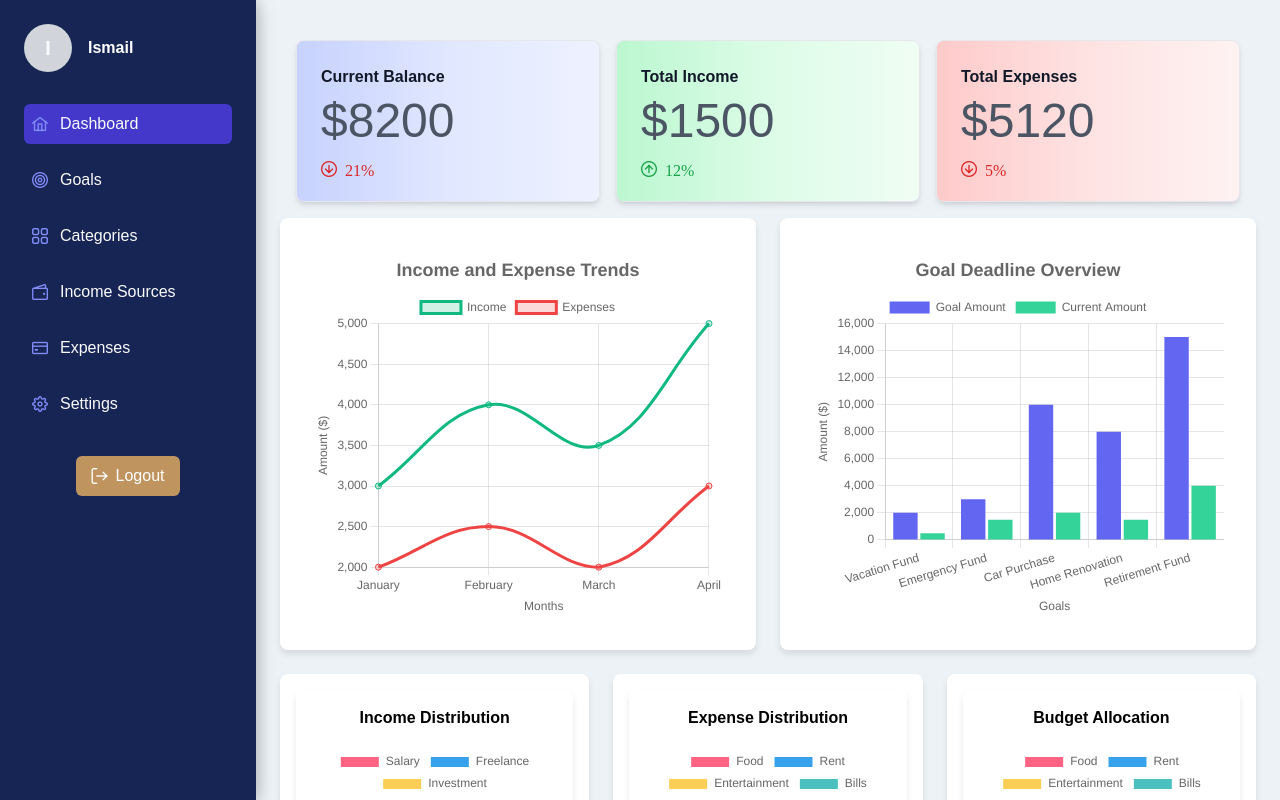
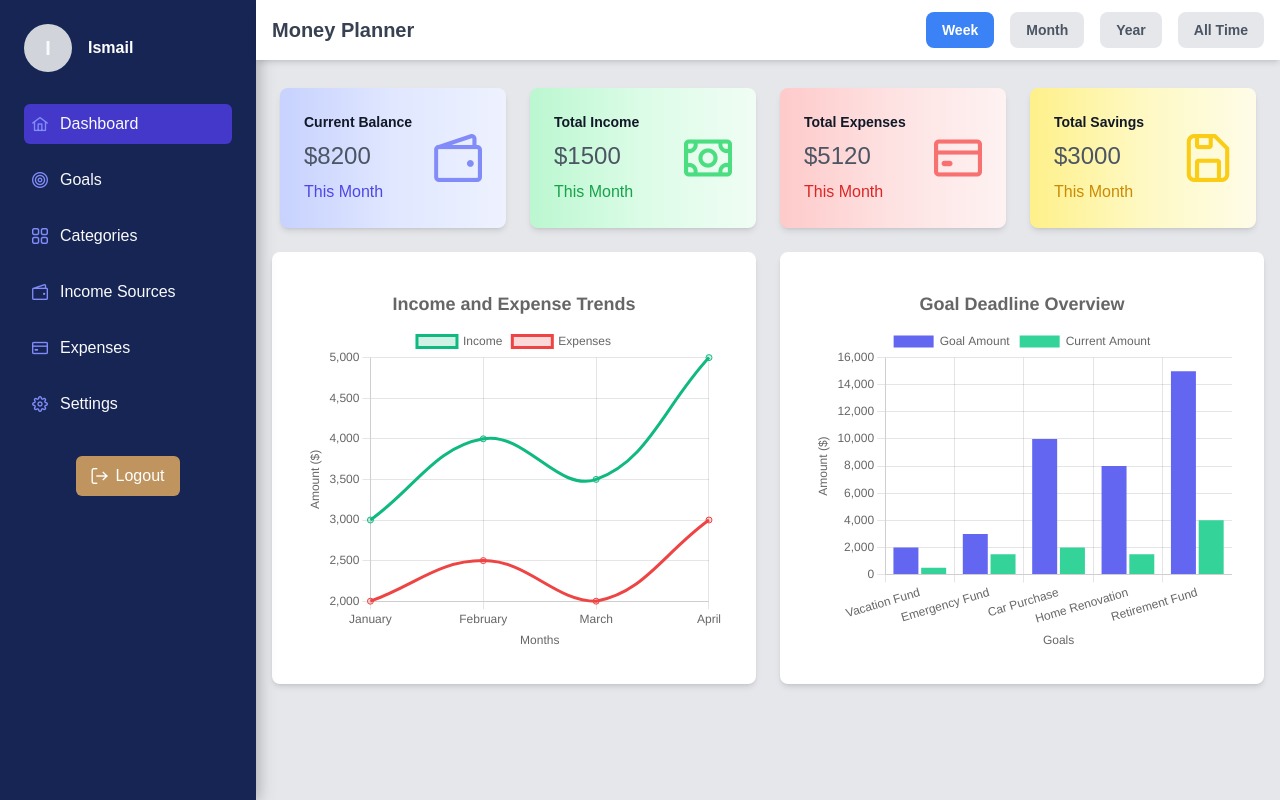
Before and after one commit to LvLTroubleshooter/money_planner, a Vue app in the folder frontendvue/: page /user-dashboard in a window 1280 px wide. Shown: the top 800 px of the page. Built offline with nearby package versions, Linux system fonts and the light colour scheme.

Commit message:
finish the dashboard added goalsview

```diff
--- /dev/null
+++ b/frontendvue/src/components/DashboardNavbar.vue
@@ -0,0 +1,48 @@
+<script setup>
+import { reactive, defineEmits } from "vue";
+
+const filters = ["Week", "Month", "Year", "All Time"];
+const activeFilter = reactive({ current: "Week" });
+const emit = defineEmits(["filter-change"]);
+
+const selectFilter = (filter) => {
+  activeFilter.current = filter;
+  emit("filter-change", filter);
+};
+</script>
+
+<template>
+  <div class="bg-white shadow-md fixed top-0 left-64 right-0 z-50">
+    <div class="flex items-center justify-between px-4 py-3">
+      <!-- Existing Content -->
+      <div class="text-xl font-bold text-gray-700">Money Planner</div>
+
+      <!-- Filters -->
+      <div class="flex space-x-4">
+        <button
+            v-for="filter in filters"
+            :key="filter"
+            :class="[
+            'px-4 py-2 rounded-lg text-sm font-semibold transition-colors',
+            activeFilter.current === filter
+              ? 'bg-blue-500 text-white'
+              : 'bg-gray-200 text-gray-600 hover:bg-blue-100'
+          ]"
+            @click="selectFilter(filter)"
+        >
+          {{ filter }}
+        </button>
+      </div>
+    </div>
+  </div>
+</template>
+
+<style scoped>
+.bg-custom-color {
+  background-color: rgba(191, 148, 95, 1);
+}
+
+.hover\:bg-custom-hover-color:hover {
+  background-color: rgba(164, 120, 65, 1);
+}
+</style>
--- /dev/null
+++ b/frontendvue/src/components/GoalsNavbar.vue
@@ -0,0 +1,16 @@
+<script setup>
+
+
+
+</script>
+
+<template>
+  <div class="bg-white shadow-md fixed top-0 left-64 right-0 z-50">
+    <div class="flex items-center justify-between px-4 py-3">
+      <!-- Existing Content -->
+      <div class="text-xl font-bold text-gray-700">Money Planner</div>
+
+
+    </div>
+  </div>
+</template>
--- a/frontendvue/src/components/SummaryCard.vue
+++ b/frontendvue/src/components/SummaryCard.vue
@@ -1,47 +1,98 @@
 <script setup>
-import {RouterLink} from "vue-router";
+import { reactive } from "vue";
 import Card from "@/components/Card.vue";
 
-defineProps({
-  title: String,
-  value: String,
-  description: String,
+const data = reactive({
+  currentBalance: { title: "Current Balance", value: "$8200", change: "21%", icon: "pi pi-wallet", color: "text-indigo-600" },
+  totalIncome: { title: "Total Income", value: "$1500", change: "12%", icon: "pi pi-money-bill", color: "text-green-600" },
+  totalExpenses: { title: "Total Expenses", value: "$5120", change: "5%", icon: "pi pi-credit-card", color: "text-red-600" },
+  totalSavings: { title: "Total Savings", value: "$3000", change: "10%", icon: "pi pi-save", color: "text-yellow-600" },
 });
+
+const views = reactive(["This Month", "This Year", "Overall"]);
+const activeView = reactive({
+  currentBalance: 0,
+  totalIncome: 0,
+  totalExpenses: 0,
+  totalSavings: 0,
+});
+
+const toggleView = (cardKey) => {
+  activeView[cardKey] = (activeView[cardKey] + 1) % views.length;
+};
 </script>
 
 <template>
   <section class="bg-gray-200">
     <div class="container-xl lg:container m-auto">
       <!-- Grid Layout -->
-      <div class="grid grid-cols-1 md:grid-cols-3 gap-4 p-4 rounded-lg">
+      <div class="grid grid-cols-1 md:grid-cols-4 gap-6 p-2 rounded-lg">
         <!-- Current Balance Section -->
-        <Card class="min-h-full flex flex-col justify-between shadow-lg border rounded-lg p-6 transition-transform transform hover:scale-105 hover:shadow-xl bg-gradient-to-r from-indigo-200 via-indigo-100 to-indigo-50">
-          <h2 class="text-1xl font-bold text-gray-900">Current Balance</h2>
-          <p class="mt-2 mb-4 text-gray-600 text-5xl">$8200</p>
-          <p class="pi pi-arrow-circle-down text-red-600 "> 21%</p>
-
+        <Card
+            class="flex flex-col shadow-lg rounded-lg p-4 transition-transform transform hover:scale-105 hover:shadow-xl bg-gradient-to-r from-indigo-200 via-indigo-100 to-indigo-50 cursor-pointer"
+            @click="toggleView('currentBalance')"
+        >
+          <div class="flex justify-between items-center">
+            <div>
+              <h1 class="text-sm font-bold text-gray-900">{{ data.currentBalance.title }}</h1>
+              <p class="mt-2 mb-2 text-gray-600 text-2xl">{{ data.currentBalance.value }}</p>
+              <p :class="data.currentBalance.color">{{ views[activeView.currentBalance] }}</p>
+            </div>
+            <i :class="data.currentBalance.icon" class="text-5xl text-indigo-400"></i>
+          </div>
         </Card>
 
         <!-- Total Income Section -->
-        <Card class="min-h-full flex flex-col justify-between shadow-lg border rounded-lg p-6 transition-transform transform hover:scale-105 hover:shadow-xl bg-gradient-to-r from-green-200 via-green-100 to-green-50">
-          <h2 class="text-1xl font-bold text-gray-900">Total Income</h2>
-          <p class="mt-2 mb-4 text-gray-600 text-5xl">$1500</p>
-          <p class="pi pi-arrow-circle-up text-green-600 "> 12%</p>
+        <Card
+            class="flex flex-col shadow-lg rounded-lg p-4 transition-transform transform hover:scale-105 hover:shadow-xl bg-gradient-to-r from-green-200 via-green-100 to-green-50 cursor-pointer"
+            @click="toggleView('totalIncome')"
+        >
+          <div class="flex justify-between items-center">
+            <div>
+              <h1 class="text-sm font-bold text-gray-900">{{ data.totalIncome.title }}</h1>
+              <p class="mt-2 mb-2 text-gray-600 text-2xl">{{ data.totalIncome.value }}</p>
+              <p :class="data.totalIncome.color">{{ views[activeView.totalIncome] }}</p>
+            </div>
+            <i :class="data.totalIncome.icon" class="text-5xl text-green-400"></i>
+          </div>
         </Card>
 
         <!-- Total Expenses Section -->
-        <Card class="min-h-full flex flex-col justify-between shadow-lg border rounded-lg p-6 transition-transform transform hover:scale-105 hover:shadow-xl bg-gradient-to-r from-red-200 via-red-100 to-red-50">
-          <h2 class="text-1xl font-bold text-gray-900">Total Expenses</h2>
-          <p class="mt-2 mb-4 text-gray-600 text-5xl">$5120</p>
-          <p class="pi pi-arrow-circle-down text-red-600 "> 5%</p>
+        <Card
+            class="flex flex-col shadow-lg rounded-lg p-4 transition-transform transform hover:scale-105 hover:shadow-xl bg-gradient-to-r from-red-200 via-red-100 to-red-50 cursor-pointer"
+            @click="toggleView('totalExpenses')"
+        >
+          <div class="flex justify-between items-center">
+            <div>
+              <h1 class="text-sm font-bold text-gray-900">{{ data.totalExpenses.title }}</h1>
+              <p class="mt-2 mb-2 text-gray-600 text-2xl">{{ data.totalExpenses.value }}</p>
+              <p :class="data.totalExpenses.color">{{ views[activeView.totalExpenses] }}</p>
+            </div>
+            <i :class="data.totalExpenses.icon" class="text-5xl text-red-400"></i>
+          </div>
+        </Card>
+
+        <!-- Total Savings Section -->
+        <Card
+            class="flex flex-col shadow-lg rounded-lg p-4 transition-transform transform hover:scale-105 hover:shadow-xl bg-gradient-to-r from-yellow-200 via-yellow-100 to-yellow-50 cursor-pointer"
+            @click="toggleView('totalSavings')"
+        >
+          <div class="flex justify-between items-center">
+            <div>
+              <h1 class="text-sm font-bold text-gray-900">{{ data.totalSavings.title }}</h1>
+              <p class="mt-2 mb-2 text-gray-600 text-2xl">{{ data.totalSavings.value }}</p>
+              <p :class="data.totalSavings.color">{{ views[activeView.totalSavings] }}</p>
+            </div>
+            <i :class="data.totalSavings.icon" class="text-5xl text-yellow-400"></i>
+          </div>
         </Card>
       </div>
     </div>
   </section>
-
-
 </template>
 
 <style scoped>
-
+.cursor-pointer {
+  cursor: pointer;
+}
 </style>
--- a/frontendvue/src/router/index.js
+++ b/frontendvue/src/router/index.js
@@ -4,6 +4,7 @@ import GetStartedView from "@/views/GetStartedView.vue";
 import LoginPageView from "@/views/LoginPageView.vue";
 import NotFoundView from "@/views/NotFoundView.vue";
 import DashboardView from "@/views/DashboardView.vue";
+import GoalsView from "@/views/GoalsView.vue";
 
 const router = createRouter({
     history: createWebHistory(import.meta.env.BASE_URL),
@@ -33,6 +34,11 @@ const router = createRouter({
             path: '/:catchAll(.*)',
             name: 'NotFound',
             component: NotFoundView
+        },
+        {
+            path: '/goals_page',
+            name: 'GoalsPage',
+            component: GoalsView
         }
 
     ]
--- a/frontendvue/src/views/DashboardView.vue
+++ b/frontendvue/src/views/DashboardView.vue
@@ -1,97 +1,54 @@
 <script setup>
 import SideNavBar from "@/components/SideNavBar.vue";
+import DashboardNavbar from "@/components/DashboardNavbar.vue";
 import SummaryCard from "@/components/SummaryCard.vue";
 import GoalDeadlineOverview from "@/components/GoalDeadlineOverview.vue";
 import IncomeExpenseTrends from "@/components/IncomeExpenseTrends.vue";
-import IncomeDistributionChart from "@/components/IncomeDistributionChart.vue";
-import ExpenseDistributionChart from "@/components/ExpenseDistributionChart.vue";
-import BudgetAllocationChart from "@/components/BudgetAllocationChart.vue";
 import LatestTransactions from "@/components/LatestTransactions.vue";
+import { ref } from "vue";
+
+// Define filters for dashboard
+const selectedFilter = ref("Week");
+
+// Function to update data based on filter
+const handleFilterChange = (filter) => {
+  selectedFilter.value = filter;
+  // Add logic to update graphs/cards here based on the selected filter
+};
 </script>
 
 <template>
   <div class="flex">
     <!-- Sidebar -->
-    <div class="fixed w-64">
     <SideNavBar />
-    </div>
 
-    <!-- Main content area -->
-    <div class="flex-1 bg-gray-200 min-h-screen ml-64 p-6">
+    <!-- Main Content Area -->
+    <div class="flex-1 ml-64">
+      <!-- Navbar -->
+      <DashboardNavbar @filter-change="handleFilterChange" />
+
+      <!-- Page Content -->
+      <div class="p-4 pt-20 bg-gray-200 min-h-screen">
         <!-- Summary Cards Section -->
-      <div >
-        <SummaryCard />
+        <div class="mb-4">
+          <SummaryCard :filter="selectedFilter" />
         </div>
 
         <!-- Graphs Section -->
         <div class="grid grid-cols-1 lg:grid-cols-2 gap-6">
           <div class="bg-white shadow-md rounded-lg p-4">
-          <IncomeExpenseTrends />
+            <IncomeExpenseTrends :filter="selectedFilter" />
           </div>
           <div class="bg-white shadow-md rounded-lg p-4">
-          <GoalDeadlineOverview />
+            <GoalDeadlineOverview :filter="selectedFilter" />
           </div>
         </div>
 
-      <!-- Pie Charts Section -->
-      <div class="grid grid-cols-1 md:grid-cols-3 gap-6 mt-6">
-        <div class="bg-white shadow-md rounded-lg p-4">
-          <IncomeDistributionChart />
-        </div>
-        <div class="bg-white shadow-md rounded-lg p-4">
-          <ExpenseDistributionChart />
-        </div>
-        <div class="bg-white shadow-md rounded-lg p-4">
-          <BudgetAllocationChart />
-        </div>
-      </div>
 
-      <!-- Latest Transactions -->
-      <div class="bg-white shadow-md rounded-lg p-4 mt-6">
-        <LatestTransactions />
       </div>
     </div>
   </div>
 </template>
 
 <style scoped>
-.bg-gray-200 {
-  background-color: #edf2f7;
-}
-
-.shadow-md {
-  box-shadow: 0 4px 6px rgba(0, 0, 0, 0.1);
-}
-
-.p-6 {
-  padding: 1.5rem;
-}
-
-.mt-6 {
-  margin-top: 1.5rem;
-}
-
-.mb-6 {
-  margin-bottom: 1.5rem;
-}
-
-.gap-6 {
-  gap: 1.5rem;
-}
-
-.grid {
-  display: grid;
-}
-
-.grid-cols-1 {
-  grid-template-columns: repeat(1, minmax(0, 1fr));
-}
-
-.md\:grid-cols-3 {
-  grid-template-columns: repeat(3, minmax(0, 1fr));
-}
-
-.lg\:grid-cols-2 {
-  grid-template-columns: repeat(2, minmax(0, 1fr));
-}
 </style>
--- /dev/null
+++ b/frontendvue/src/views/GoalsView.vue
@@ -0,0 +1,17 @@
+<script setup>
+import { ref } from "vue";
+import GoalsNavbar from "@/components/GoalsNavbar.vue";
+import SideNavBar from "@/components/SideNavBar.vue";
+
+
+</script>
+
+<template>
+  <div class="flex bg-gray-200 min-h-screen">
+    <GoalsNavbar />
+    <SideNavBar />
+  </div>
+</template>
+
+<style scoped>
+</style>
```
Also changed, not shown: frontendvue/src/components/SideNavBar.vue (+13 -30 lines). Lines whose indentation alone changed are shown as unchanged.
